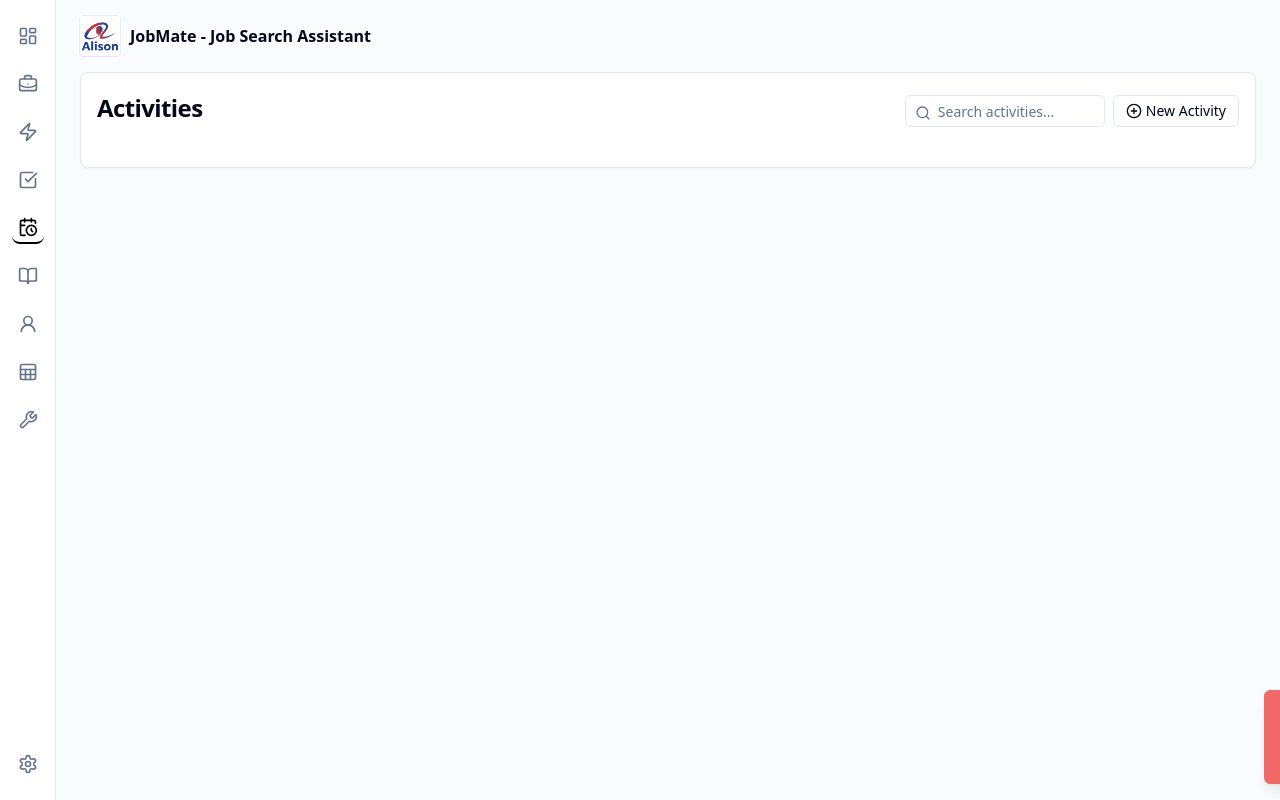
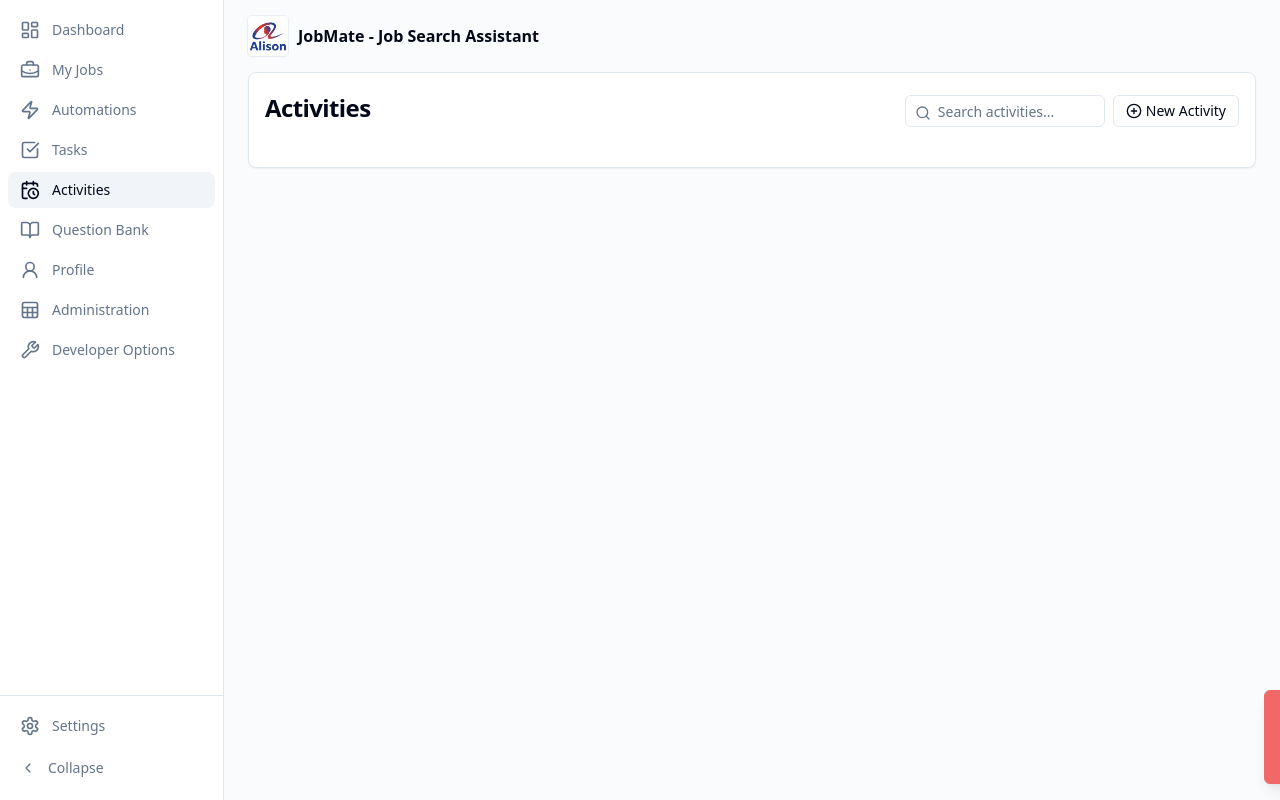
Before and after one commit to patientlogic/jobmate, a Next.js app: page /dashboard/activities in a window 1280 px wide. Built offline with nearby package versions, Linux system fonts and the light colour scheme; no server answers.

Commit message:
feat: added collapsed sidebar

```diff
--- a/src/app/dashboard/layout.tsx
+++ b/src/app/dashboard/layout.tsx
@@ -1,5 +1,5 @@
 import Header from "@/components/Header";
-import Sidebar from "@/components/Sidebar";
+import DashboardShell from "@/components/DashboardShell";
 import { Toaster } from "@/components/ui/toaster";
 import { ActivityProvider } from "@/context/ActivityContext";
 import { GlobalActivityBanner } from "@/components/activities/GlobalActivityBanner";
@@ -15,17 +15,14 @@ export default async function RootLayout({
 
   return (
     <ActivityProvider>
-      <div className="flex min-h-screen w-full flex-col bg-muted/40">
-        <Sidebar isAdmin={isAdmin} />
-        <div className="flex flex-1 flex-col sm:gap-4 sm:py-4 sm:pl-14">
+      <DashboardShell isAdmin={isAdmin}>
         <Header />
         <GlobalActivityBanner />
         <main className="flex-1 md:block lg:grid items-start gap-4 p-4 sm:px-6 sm:py-0 md:gap-4 lg:grid-cols-3 xl:grid-cols-3">
           {children}
         </main>
         <Toaster />
-        </div>
-      </div>
+      </DashboardShell>
     </ActivityProvider>
   );
 }
--- /dev/null
+++ b/src/components/DashboardShell.tsx
@@ -0,0 +1,39 @@
+"use client";
+
+import { cn } from "@/lib/utils";
+import { SidebarProvider, useSidebar } from "@/context/SidebarContext";
+import Sidebar from "@/components/Sidebar";
+
+type DashboardShellProps = {
+  children: React.ReactNode;
+  isAdmin: boolean;
+};
+
+export default function DashboardShell({
+  children,
+  isAdmin,
+}: DashboardShellProps) {
+  return (
+    <SidebarProvider>
+      <div className="flex min-h-screen w-full flex-col bg-muted/40">
+        <Sidebar isAdmin={isAdmin} />
+        <DashboardMain>{children}</DashboardMain>
+      </div>
+    </SidebarProvider>
+  );
+}
+
+function DashboardMain({ children }: { children: React.ReactNode }) {
+  const { collapsed } = useSidebar();
+
+  return (
+    <div
+      className={cn(
+        "flex flex-1 flex-col transition-[padding-left] duration-200 ease-in-out sm:gap-4 sm:py-4",
+        collapsed ? "sm:pl-16" : "sm:pl-56",
+      )}
+    >
+      {children}
+    </div>
+  );
+}
--- a/src/components/NavLink.tsx
+++ b/src/components/NavLink.tsx
@@ -16,31 +16,44 @@ interface NavLinkProps {
   >;
   route: string;
   pathname: string;
+  collapsed?: boolean;
 }
 
-function NavLink({ label, Icon, route, pathname }: NavLinkProps) {
+function NavLink({ label, Icon, route, pathname, collapsed = false }: NavLinkProps) {
   const isActive =
-    route === pathname || pathname.startsWith(`${route}/dashboard`);
-  return (
-    <Tooltip>
-      <TooltipTrigger asChild>
-        <Link
-          href={route}
-          className={cn("navlink", {
-            "border-b-2 border-black dark:border-white": isActive,
-          })}
-        >
-          <Icon
-            className={cn("h-5 w-5", {
-              "text-black dark:text-white": isActive,
-            })}
-          />
-          <span className="sr-only">{label}</span>
-        </Link>
-      </TooltipTrigger>
-      <TooltipContent side="right">{label}</TooltipContent>
-    </Tooltip>
+    pathname === route ||
+    (route !== "/dashboard" && pathname.startsWith(`${route}/`));
+
+  const link = (
+    <Link
+      href={route}
+      className={cn(
+        "flex items-center rounded-lg text-sm text-muted-foreground transition-colors hover:bg-accent hover:text-accent-foreground",
+        collapsed
+          ? "h-9 w-9 justify-center md:h-8 md:w-8"
+          : "w-full gap-3 px-3 py-2",
+        isActive && "bg-accent font-medium text-foreground",
+      )}
+    >
+      <Icon className="h-5 w-5 shrink-0" />
+      {collapsed ? (
+        <span className="sr-only">{label}</span>
+      ) : (
+        <span className="truncate">{label}</span>
+      )}
+    </Link>
   );
+
+  if (collapsed) {
+    return (
+      <Tooltip>
+        <TooltipTrigger asChild>{link}</TooltipTrigger>
+        <TooltipContent side="right">{label}</TooltipContent>
+      </Tooltip>
+    );
+  }
+
+  return link;
 }
 
 export default NavLink;
--- a/src/components/Sidebar.tsx
+++ b/src/components/Sidebar.tsx
@@ -1,51 +1,90 @@
 "use client";
 
-import Link from "next/link";
-
 import { TooltipProvider } from "@/components/ui/tooltip";
-import { Settings } from "lucide-react";
+import { ChevronLeft, ChevronRight, Settings } from "lucide-react";
 import { SIDEBAR_LINKS } from "@/lib/constants";
 import NavLink from "./NavLink";
 import { usePathname } from "next/navigation";
 import { AppLogo } from "./AppLogo";
+import { useSidebar } from "@/context/SidebarContext";
+import { APP_NAME } from "@config/app-name";
+import { cn } from "@/lib/utils";
+import { Button } from "./ui/button";
 
 function Sidebar({ isAdmin = false }: { isAdmin?: boolean }) {
   const path = usePathname();
+  const { collapsed, toggleCollapsed } = useSidebar();
+
+  const navItems = SIDEBAR_LINKS.filter((item) => {
+    if (item.devOnly && process.env.NODE_ENV !== "development") return false;
+    if ("adminOnly" in item && item.adminOnly && !isAdmin) return false;
+    return true;
+  });
+
   return (
-    <aside className="fixed inset-y-0 left-0 z-10 hidden w-14 flex-col border-r bg-background sm:flex">
-      <nav className="flex flex-col items-center gap-4 px-2 sm:py-5">
-        {/* <AppLogo size="sm" showTile={false} priority /> */}
-        <TooltipProvider delayDuration={800}>
-          {SIDEBAR_LINKS.map((item) => {
-            // Only show dev-only items in development mode
-            if (item.devOnly && process.env.NODE_ENV !== "development") {
-              return null;
-            }
-            if ("adminOnly" in item && item.adminOnly && !isAdmin) {
-              return null;
-            }
-            return (
-              <div key={item.label} className="text-white fill-color">
+    <aside
+      className={cn(
+        "fixed inset-y-0 left-0 z-10 hidden flex-col border-r bg-background transition-[width] duration-200 ease-in-out sm:flex",
+        collapsed ? "w-16" : "w-56",
+      )}
+    >
+      {/* <div
+        className={cn(
+          "flex shrink-0 items-center border-b px-3 py-4",
+          collapsed ? "justify-center" : "gap-2.5",
+        )}
+      >
+        <AppLogo size="sm" showTile={false} priority />
+        {!collapsed && (
+          <span className="truncate text-sm font-semibold">{APP_NAME}</span>
+        )}
+      </div> */}
+
+      <nav className="flex flex-1 flex-col gap-1 overflow-y-auto px-2 py-3">
+        <TooltipProvider delayDuration={400}>
+          {navItems.map((item) => (
             <NavLink
+              key={item.label}
               label={item.label}
               Icon={item.icon}
               route={item.route}
               pathname={path}
+              collapsed={collapsed}
             />
-              </div>
-            );
-          })}
+          ))}
         </TooltipProvider>
       </nav>
-      <nav className="mt-auto flex flex-col items-center gap-4 px-2 sm:py-5">
-        <TooltipProvider>
+
+      <nav className="flex shrink-0 flex-col gap-1 border-t px-2 py-3">
+        <TooltipProvider delayDuration={400}>
           <NavLink
             label="Settings"
             Icon={Settings}
             route="/dashboard/settings"
             pathname={path}
+            collapsed={collapsed}
           />
         </TooltipProvider>
+        <Button
+          type="button"
+          variant="ghost"
+          size={collapsed ? "icon" : "default"}
+          onClick={toggleCollapsed}
+          className={cn(
+            "text-muted-foreground hover:text-foreground",
+            collapsed ? "mx-auto h-9 w-9" : "w-full justify-start gap-3 px-3",
+          )}
+          aria-label={collapsed ? "Expand sidebar" : "Collapse sidebar"}
+        >
+          {collapsed ? (
+            <ChevronRight className="h-5 w-5" />
+          ) : (
+            <>
+              <ChevronLeft className="h-5 w-5 shrink-0" />
+              <span className="truncate text-sm">Collapse</span>
+            </>
+          )}
+        </Button>
       </nav>
     </aside>
   );
--- /dev/null
+++ b/src/context/SidebarContext.tsx
@@ -0,0 +1,64 @@
+"use client";
+
+import {
+  createContext,
+  useCallback,
+  useContext,
+  useEffect,
+  useState,
+  type ReactNode,
+} from "react";
+
+const STORAGE_KEY = "jobmate-sidebar-collapsed";
+
+type SidebarContextValue = {
+  collapsed: boolean;
+  toggleCollapsed: () => void;
+};
+
+const SidebarContext = createContext<SidebarContextValue | null>(null);
+
+export function SidebarProvider({ children }: { children: ReactNode }) {
+  const [collapsed, setCollapsed] = useState(false);
+  const [mounted, setMounted] = useState(false);
+
+  useEffect(() => {
+    setMounted(true);
+    try {
+      if (localStorage.getItem(STORAGE_KEY) === "true") {
+        setCollapsed(true);
+      }
+    } catch {
+      /* ignore */
+    }
+  }, []);
+
+  const toggleCollapsed = useCallback(() => {
+    setCollapsed((prev) => {
+      const next = !prev;
+      try {
+        localStorage.setItem(STORAGE_KEY, String(next));
+      } catch {
+        /* ignore */
+      }
+      return next;
+    });
+  }, []);
+
+  const value: SidebarContextValue = {
+    collapsed: mounted ? collapsed : false,
+    toggleCollapsed,
+  };
+
+  return (
+    <SidebarContext.Provider value={value}>{children}</SidebarContext.Provider>
+  );
+}
+
+export function useSidebar() {
+  const ctx = useContext(SidebarContext);
+  if (!ctx) {
+    throw new Error("useSidebar must be used within SidebarProvider");
+  }
+  return ctx;
+}
```
Lines whose indentation alone changed are shown as unchanged.
